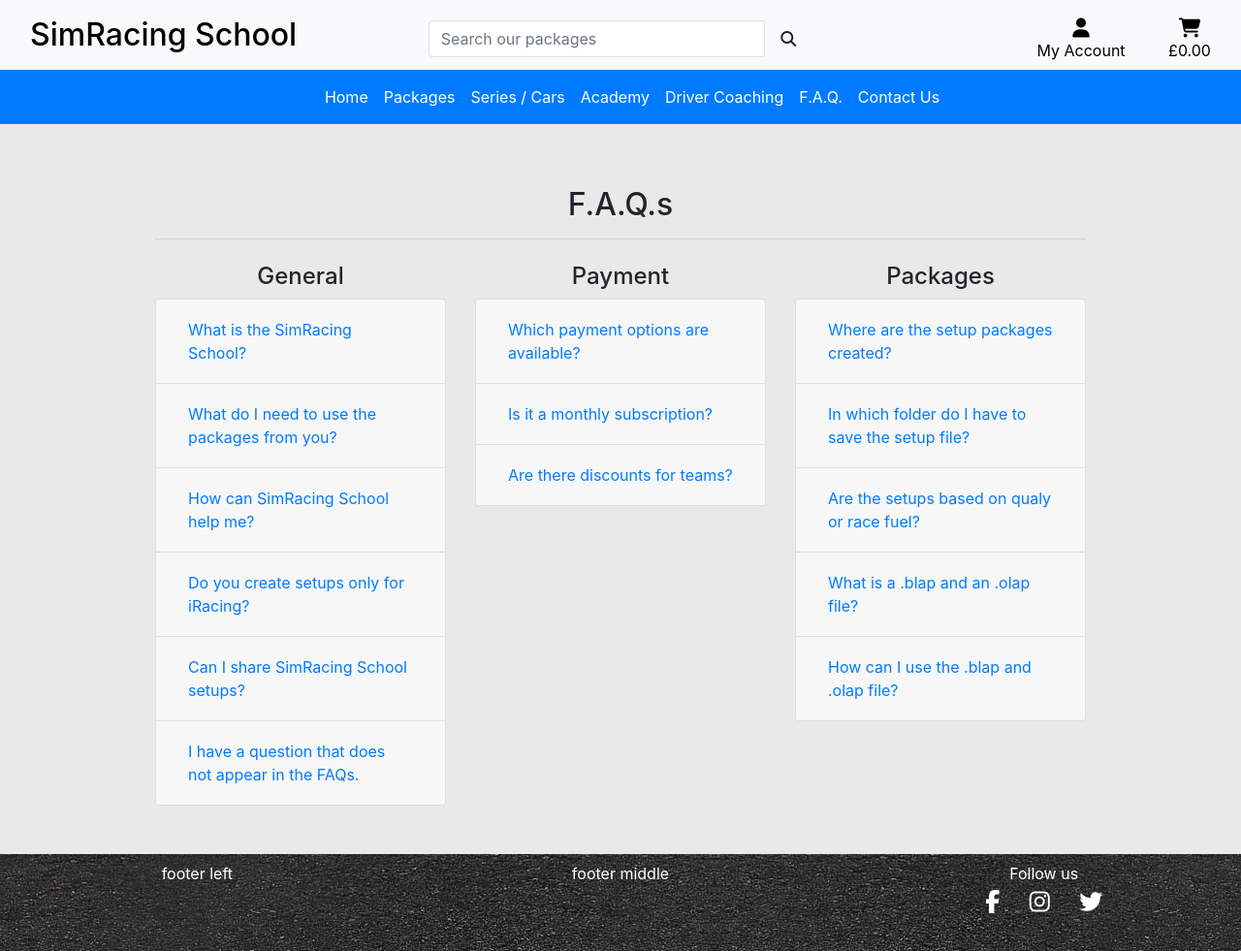
After one commit to Code-Institute-Submissions/ci-ms4-simdriver-school, a Django app: page /faqs/ in a window 1280 px wide. The commit adds this page. Shown: the whole page at 97% size. Run offline with Django 3.2, Linux system fonts and the light colour scheme; some libraries are stand-ins or nearby versions.

Commit message:
Added content to faqs.html and updated navigation on base.htm

```diff
--- a/static/css/base.css
+++ b/static/css/base.css
@@ -1,12 +1,14 @@
 html {
     height: 100%;
-    /* box-sizing: border-box; */
-
 }
 
 body {
     min-height: 100% !important;
     width: 100%;
+}
+
+.main {
+    min-height: 75vh !important;
 }
 
 .text-black {
--- /dev/null
+++ b/templates/faqs.html
@@ -0,0 +1,264 @@
+{% extends 'base.html' %}
+{% load static %}
+
+{% block page_header %}
+    <div class="container-fluid header-container">
+        <div class="row">
+            <div class="col"></div>
+        </div>
+    </div>
+{% endblock %}
+
+{% block content %}
+<div class="container-fluid main bg-grey">
+    <div class="w-75 mx-auto">
+        <h2 class="text-center mt-3 mb-3">F.A.Q.s</h4>
+            <hr class="mb-4">
+
+        <div class="row">
+
+            <!-- Collapsible FAQs general -->
+            <div class="col-sm-12 col-md-4">
+                <h4 class="text-center">General</h4>
+                <div class="accordion" id="faqs-general">
+                    <div class="card">
+                        <div class="card-header" id="heading-1-a">
+                            <h2 class="mb-0">
+                            <button class="btn btn-link btn-block text-left" type="button" data-toggle="collapse" data-target="#collapse-1-a" aria-expanded="true" aria-controls="collapse-1-a">
+                                What is the SimRacing School?
+                            </button>
+                            </h2>
+                        </div>
+
+                        <div id="collapse-1-a" class="collapse" aria-labelledby="heading-1-a" data-parent="#faqs-general">
+                            <div class="card-body">
+                                The SimRacing School is a platform for beginners who want's to improove their driving skills, but also for experienced simracers too. Some of the best simracers offer you
+                                professions 1:1 coaching alongside setup packages, hotlap videos and delta time files. Our goal is to tech you how to win races.
+                            </div>
+                        </div>
+                    </div>
+
+                    <div class="card">
+                        <div class="card-header" id="heading-2-a">
+                            <h2 class="mb-0">
+                            <button class="btn btn-link btn-block text-left collapsed" type="button" data-toggle="collapse" data-target="#collapse-2-a" aria-expanded="false" aria-controls="collapse-2-a">
+                                What do I need to use the packages from you?
+                            </button>
+                            </h2>
+                        </div>
+                        <div id="collapse-2-a" class="collapse" aria-labelledby="heading-2-a" data-parent="#faqs-general">
+                            <div class="card-body">
+                                You need an active iRacing account and an active debit or credit card for the purchase.
+                            </div>
+                        </div>
+                    </div>
+
+                    <div class="card">
+                        <div class="card-header" id="heading-3-a">
+                            <h2 class="mb-0">
+                            <button class="btn btn-link btn-block text-left collapsed" type="button" data-toggle="collapse" data-target="#collapse-3-a" aria-expanded="false" aria-controls="collapse-3-a">
+                                How can SimRacing School help me?
+                            </button>
+                            </h2>
+                        </div>
+                        <div id="collapse-3-a" class="collapse" aria-labelledby="heading-3-a" data-parent="#faqs-general">
+                            <div class="card-body">
+                                Depending on which package you bought, you can learn in different ways how to drive the respective car  around the track in the fastest way. Be it through the setup package,
+                                hotlap video, replay or the delta time file. In a 1: 1 coaching session we will personally analyze your driving style, show you where you lose time and through tips and tricks
+                                fundamentally improve your driving style.
+                            </div>
+                        </div>
+                    </div>
+
+                    <div class="card">
+                        <div class="card-header" id="heading-4-a">
+                            <h2 class="mb-0">
+                            <button class="btn btn-link btn-block text-left collapsed" type="button" data-toggle="collapse" data-target="#collapse-4-a" aria-expanded="false" aria-controls="collapse-4-a">
+                                Do you create setups only for iRacing?
+                            </button>
+                            </h2>
+                        </div>
+                        <div id="collapse-4-a" class="collapse" aria-labelledby="heading-4-a" data-parent="#faqs-general">
+                            <div class="card-body">
+                                All our coaches are specialized on iRacing and barely drive on other simulations. Moreover, iRacing uses a very unique series and league system which makes it possible for us to
+                                work in the way we do. These are the reasons why we are currently not able to provide our service for other simulations, too.
+                            </div>
+                        </div>
+                    </div>
+
+                    <div class="card">
+                        <div class="card-header" id="heading-5-a">
+                            <h2 class="mb-0">
+                            <button class="btn btn-link btn-block text-left collapsed" type="button" data-toggle="collapse" data-target="#collapse-5-a" aria-expanded="false" aria-controls="collapse-5-a">
+                                Can I share SimRacing School setups?
+                            </button>
+                            </h2>
+                        </div>
+                        <div id="collapse-5-a" class="collapse" aria-labelledby="heading-5-a" data-parent="#faqs-general">
+                            <div class="card-body">
+                                We work hard to provide our members with good and competitive setups, so we ask you <strong>not</strong> to share our setups with other drivers. Instead, you can refer your friends /
+                                team members to our site so they have the chance to enjoy our full service. We also offer a special discount rate for whole teams so make sure to check this question to your right.
+                            </div>
+                        </div>
+                    </div>
+
+                    <div class="card">
+                        <div class="card-header" id="heading-6-a">
+                            <h2 class="mb-0">
+                            <button class="btn btn-link btn-block text-left collapsed" type="button" data-toggle="collapse" data-target="#collapse-6-a" aria-expanded="false" aria-controls="collapse-6-a">
+                                I have a question that does not appear in the FAQs.
+                            </button>
+                            </h2>
+                        </div>
+                        <div id="collapse-6-a" class="collapse" aria-labelledby="heading-6-a" data-parent="#faqs-general">
+                            <div class="card-body">
+                                Just send a message to us via our <a href="#">contact form</a> or ask it on our Discord server. We or our community will answer your question as soon as possible.
+                            </div>
+                        </div>
+                    </div>
+                </div>
+            </div>
+
+            <!-- Collapsible FAQS - payment -->
+            <div class="col-sm-12 col-md-4">
+                <h4 class="text-center">Payment</h4>
+                <div class="accordion" id="faqs-payment">
+                    <div class="card">
+                        <div class="card-header" id="heading-1-b">
+                            <h2 class="mb-0">
+                            <button class="btn btn-link btn-block text-left" type="button" data-toggle="collapse" data-target="#collapse-1-b" aria-expanded="true" aria-controls="collapse-1-b">
+                                Which payment options are available?
+                            </button>
+                            </h2>
+                        </div>
+
+                        <div id="collapse-1-b" class="collapse" aria-labelledby="heading-1-b" data-parent="#faqs-payment">
+                            <div class="card-body">
+                                We accept all major Debit and Credit Cards. We are using stripe to the secure checkout.
+                            </div>
+                        </div>
+                    </div>
+                    <div class="card">
+                        <div class="card-header" id="heading-2-b">
+                            <h2 class="mb-0">
+                            <button class="btn btn-link btn-block text-left collapsed" type="button" data-toggle="collapse" data-target="#collapse-2-b" aria-expanded="false" aria-controls="collapse-2-b">
+                                Is it a monthly subscription?
+                            </button>
+                            </h2>
+                        </div>
+                        <div id="collapse-2-b" class="collapse" aria-labelledby="heading-2-b" data-parent="#faqs-payment">
+                            <div class="card-body">
+                                Yes! Our payment system using Stripe monthly plan's for the subscription.
+                            </div>
+                        </div>
+                    </div>
+                    <div class="card">
+                        <div class="card-header" id="heading-3-b">
+                            <h2 class="mb-0">
+                            <button class="btn btn-link btn-block text-left collapsed" type="button" data-toggle="collapse" data-target="#collapse-3-b" aria-expanded="false" aria-controls="collapse-3-b">
+                                Are there discounts for teams?
+                            </button>
+                            </h2>
+                        </div>
+                        <div id="collapse-3-b" class="collapse" aria-labelledby="heading-3-b" data-parent="#faqs-payment">
+                            <div class="card-body">
+                                Yes! So that larger teams also have an advantage of creating multiple accounts, we offer special discounts. You are in a team and would like to have a decent discount on your
+                                account? Please write an email to "team.discount@simracingschool.com" or use the contact us section of our page with your team details, so we can make you an offer directly.
+                            </div>
+                        </div>
+                    </div>
+                </div>
+            </div>
+            <!-- Collapsible FAQs payment -->
+
+            <!-- Collapsible FAQs Packages -->
+            <div class="col-sm-12 col-md-4">
+                <h4 class="text-center">Packages</h4>
+                <div class="accordion" id="faqs-packages">
+                    <div class="card">
+                        <div class="card-header" id="heading-1-c">
+                            <h2 class="mb-0">
+                            <button class="btn btn-link btn-block text-left" type="button" data-toggle="collapse" data-target="#collapse-1-c" aria-expanded="true" aria-controls="collapse-1-c">
+                                Where are the setup packages created?
+                            </button>
+                            </h2>
+                        </div>
+
+                        <div id="collapse-1-c" class="collapse" aria-labelledby="heading-1-c" data-parent="#faqs-packages">
+                            <div class="card-body">
+                                The packages are generally created in offline testing at the corresponding weather settings. A detailed list of the weather settings can be found on the respective package page.
+                            </div>
+                        </div>
+                    </div>
+                    <div class="card">
+                        <div class="card-header" id="heading-2-c">
+                            <h2 class="mb-0">
+                            <button class="btn btn-link btn-block text-left" type="button" data-toggle="collapse" data-target="#collapse-2-c" aria-expanded="true" aria-controls="collapse-2-c">
+                                In which folder do I have to save the setup file?
+                            </button>
+                            </h2>
+                        </div>
+
+                        <div id="collapse-2-c" class="collapse" aria-labelledby="heading-2-c" data-parent="#faqs-packages">
+                            <div class="card-body">
+                                The correct folder can be found in your documents under the path "Documents / iRacing / setups". Just search for the car for which the setup was built and copy the file into it.
+                                You can create more subfolders in the folder of different cars, so you do not lose the overview.
+                            </div>
+                        </div>
+                    </div>
+                    <div class="card">
+                        <div class="card-header" id="heading-3-c">
+                            <h2 class="mb-0">
+                            <button class="btn btn-link btn-block text-left" type="button" data-toggle="collapse" data-target="#collapse-3-c" aria-expanded="true" aria-controls="collapse-3-c">
+                                Are the setups based on qualy or race fuel?
+                            </button>
+                            </h2>
+                        </div>
+
+                        <div id="collapse-3-c" class="collapse" aria-labelledby="heading-3-c" data-parent="#faqs-packages">
+                            <div class="card-body">
+                                Generally we create the setups with the maximal fuel amount that can be used in the corresponding series. If you want to use the setup in the qualification too, you just need to
+                                reduce the fuel amount and adjust the ride heights to the same level that have been set before.
+                            </div>
+                        </div>
+                    </div>
+                    <div class="card">
+                        <div class="card-header" id="heading-4-c">
+                            <h2 class="mb-0">
+                            <button class="btn btn-link btn-block text-left" type="button" data-toggle="collapse" data-target="#collapse-4-c" aria-expanded="true" aria-controls="collapse-4-c">
+                                What is a .blap and an .olap file?
+                            </button>
+                            </h2>
+                        </div>
+
+                        <div id="collapse-4-c" class="collapse" aria-labelledby="heading-4-c" data-parent="#faqs-packages">
+                            <div class="card-body">
+                                On iRacing there is the possibility to drive against a delta-time. This will show you on your screen whether you are currently winning (green area) or losing (red area) time.
+                                You can insert our delta-time and then drive against it, so you can see directly while driving, where you can still make up time.
+                            </div>
+                        </div>
+                    </div>
+                    <div class="card">
+                        <div class="card-header" id="heading-5-c">
+                            <h2 class="mb-0">
+                            <button class="btn btn-link btn-block text-left" type="button" data-toggle="collapse" data-target="#collapse-5-c" aria-expanded="true" aria-controls="collapse-5-c">
+                                How can I use the .blap and .olap file?
+                            </button>
+                            </h2>
+                        </div>
+
+                        <div id="collapse-5-c" class="collapse" aria-labelledby="heading-5-c" data-parent="#faqs-packages">
+                            <div class="card-body">
+                                The file basically works like a setup file. After the download, you can save it under the path "Documents / iRacing / lapfiles" in the corresponding track folder. Then you have
+                                to load this file in the iRacing simulation. Click on this picture to see where you have to load it. After loading the correct file you need to set your delta time to "comparison lap".
+                            </div>
+                        </div>
+                    </div>
+                </div>
+            </div>
+            <!-- /Collapsible FAQs package -->
+        </div>
+    </div>
+</div>
+
+{% endblock %}
--- a/templates/includes/main-nav.html
+++ b/templates/includes/main-nav.html
@@ -1,7 +1,7 @@
 <div class="collapse navbar-collapse" id="main-nav">
     <ul class="navbar-nav w-auto mx-auto">
         <li class="nav-item">
-            <a class="nav-link show highlight" href="#">Home</a>
+            <a class="nav-link show highlight" href="{% url 'home' %}">Home</a>
         </li>
         <li class="nav-item">
             <a class="nav-link show highlight" href="#packages">Packages</a>
@@ -16,7 +16,7 @@
             <a class="nav-link show highlight" href="#">Driver Coaching</a>
         </li>
         <li class="nav-item">
-            <a class="nav-link show highlight" href="#">F.A.Q.</a>
+            <a class="nav-link show highlight" href="{% url 'faqs' %}">F.A.Q.</a>
         </li>
         <li class="nav-item">
             <a class="nav-link show highlight" href="#">Contact Us</a>
```
